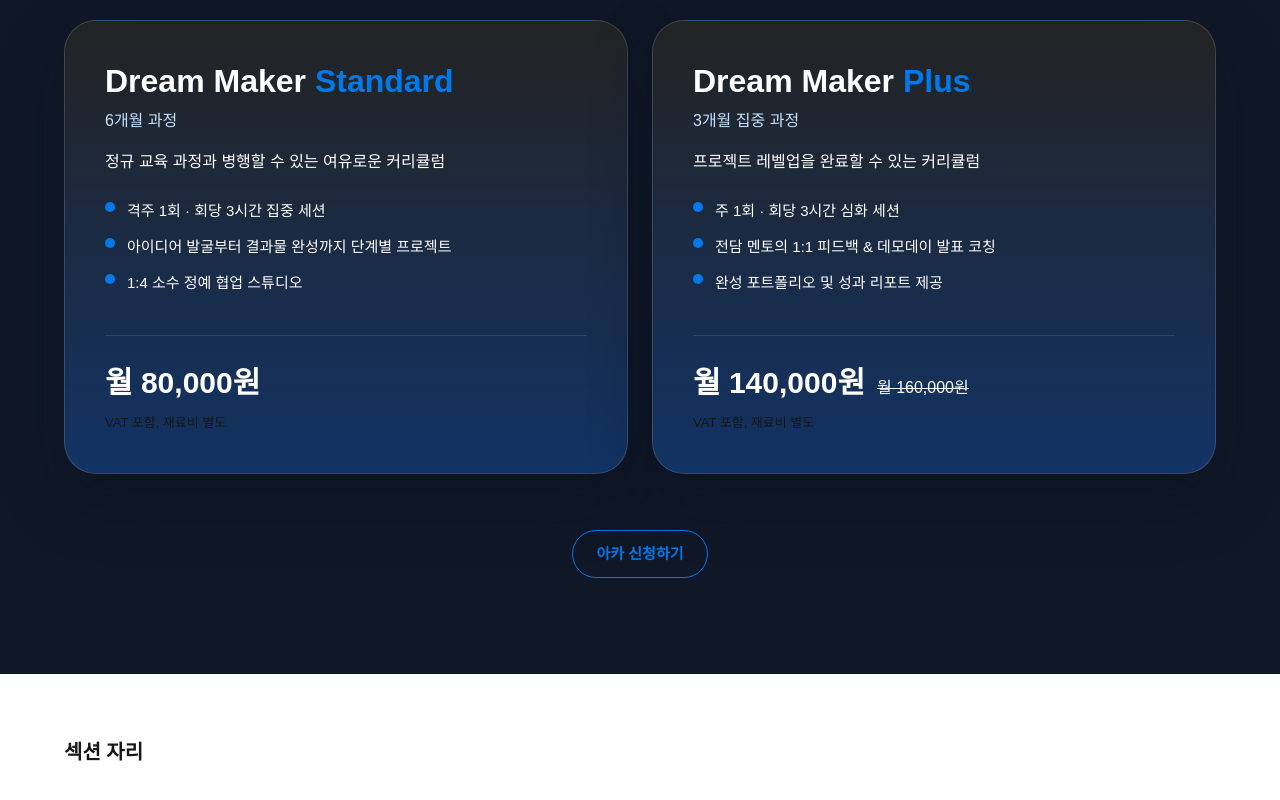
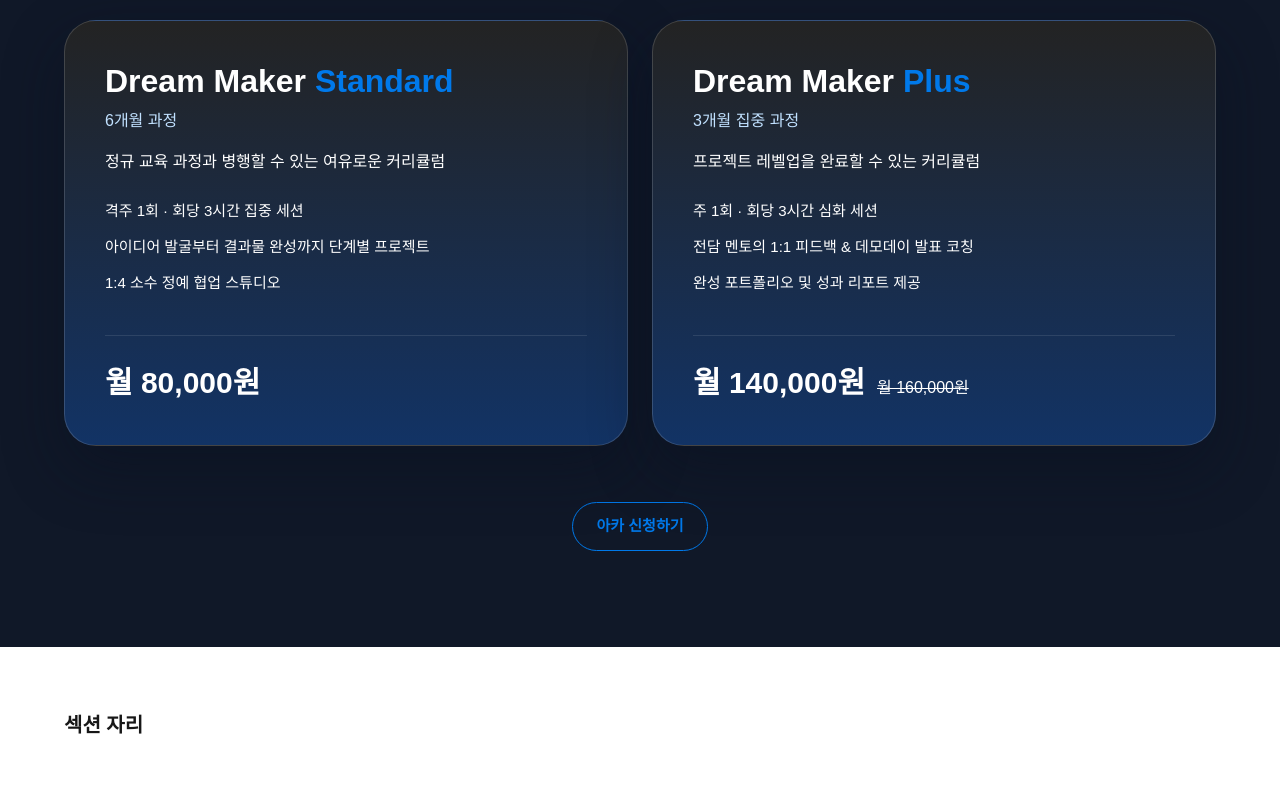
Before and after one commit to WithM2/iakkaweb, a Next.js app: page /ko in a window 1280 px wide. Shown: the part 4074-4874 px from the top of the page. Built offline with nearby package versions, Linux system fonts and the light colour scheme.

Commit message:
Remove bullets and VAT note from Dream Maker pricing

```diff
--- a/src/components/ko/PricingSection.tsx
+++ b/src/components/ko/PricingSection.tsx
@@ -9,7 +9,6 @@ interface PricingPlan {
   features: string[];
   price: string;
   originalPrice?: string;
-  caption?: string;
 }
 
 const pricingPlans: PricingPlan[] = [
@@ -25,7 +24,6 @@ const pricingPlans: PricingPlan[] = [
       "1:4 소수 정예 협업 스튜디오",
     ],
     price: "월 80,000원",
-    caption: "VAT 포함, 재료비 별도",
   },
   {
     id: "plus",
@@ -40,7 +38,6 @@ const pricingPlans: PricingPlan[] = [
     ],
     price: "월 140,000원",
     originalPrice: "월 160,000원",
-    caption: "VAT 포함, 재료비 별도",
   },
 ];
 
@@ -65,12 +62,9 @@ function PlanCard({
           </p>
         </div>
 
-        <ul className="space-y-3 text-[15px] leading-[24px] text-white">
+        <ul className="list-none space-y-3 text-[15px] leading-[24px] text-white">
           {plan.features.map((feature) => (
-            <li key={feature} className="flex items-start gap-3">
-              <span className="mt-[3px] inline-flex h-2.5 w-2.5 flex-shrink-0 rounded-full bg-main-600" aria-hidden />
-              <span>{feature}</span>
-            </li>
+            <li key={feature}>{feature}</li>
           ))}
         </ul>
       </div>
@@ -86,9 +80,6 @@ function PlanCard({
             </span>
           ) : null}
         </div>
-        {plan.caption ? (
-          <p className="text-[13px] text-ink-400">{plan.caption}</p>
-        ) : null}
       </div>
     </article>
   );
```
